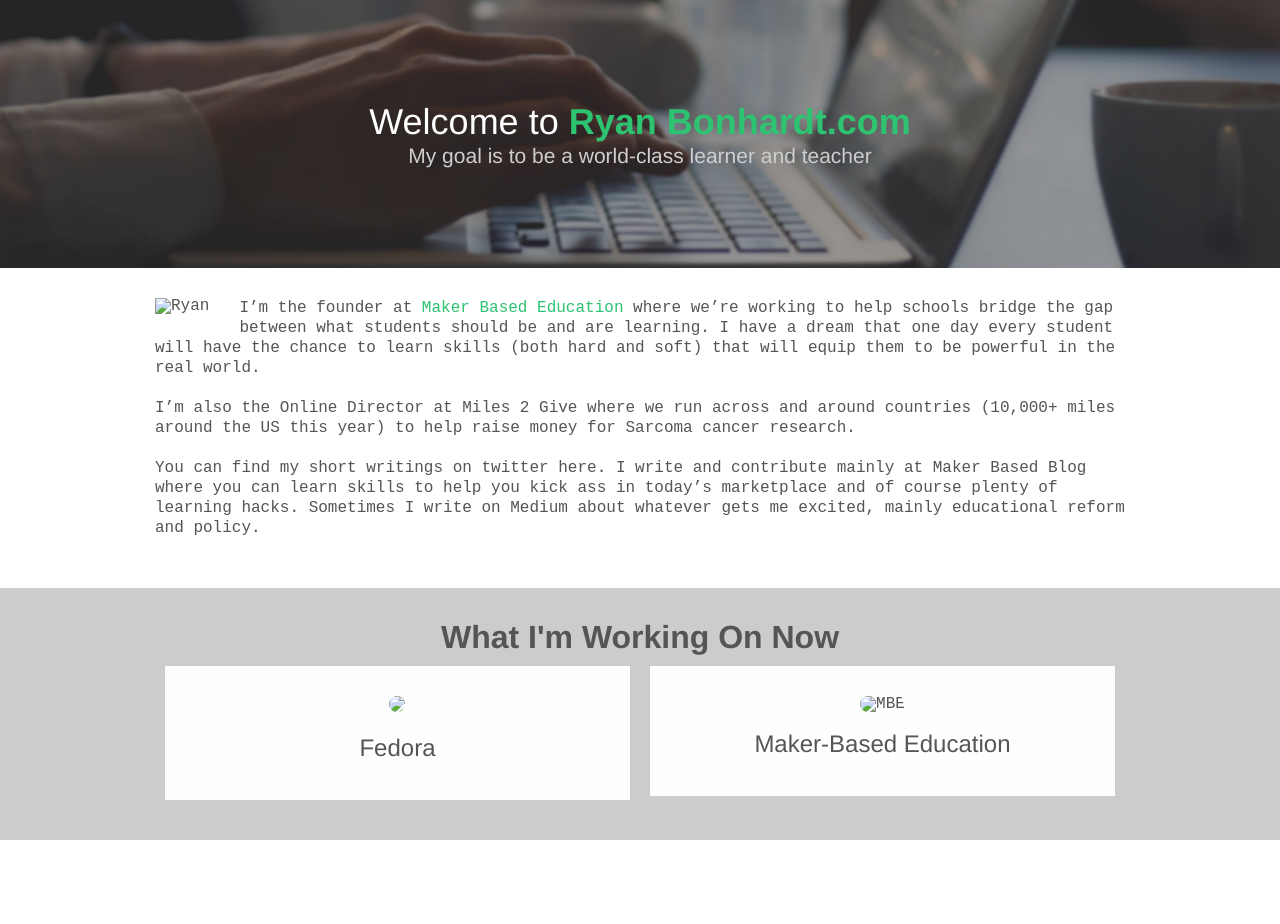
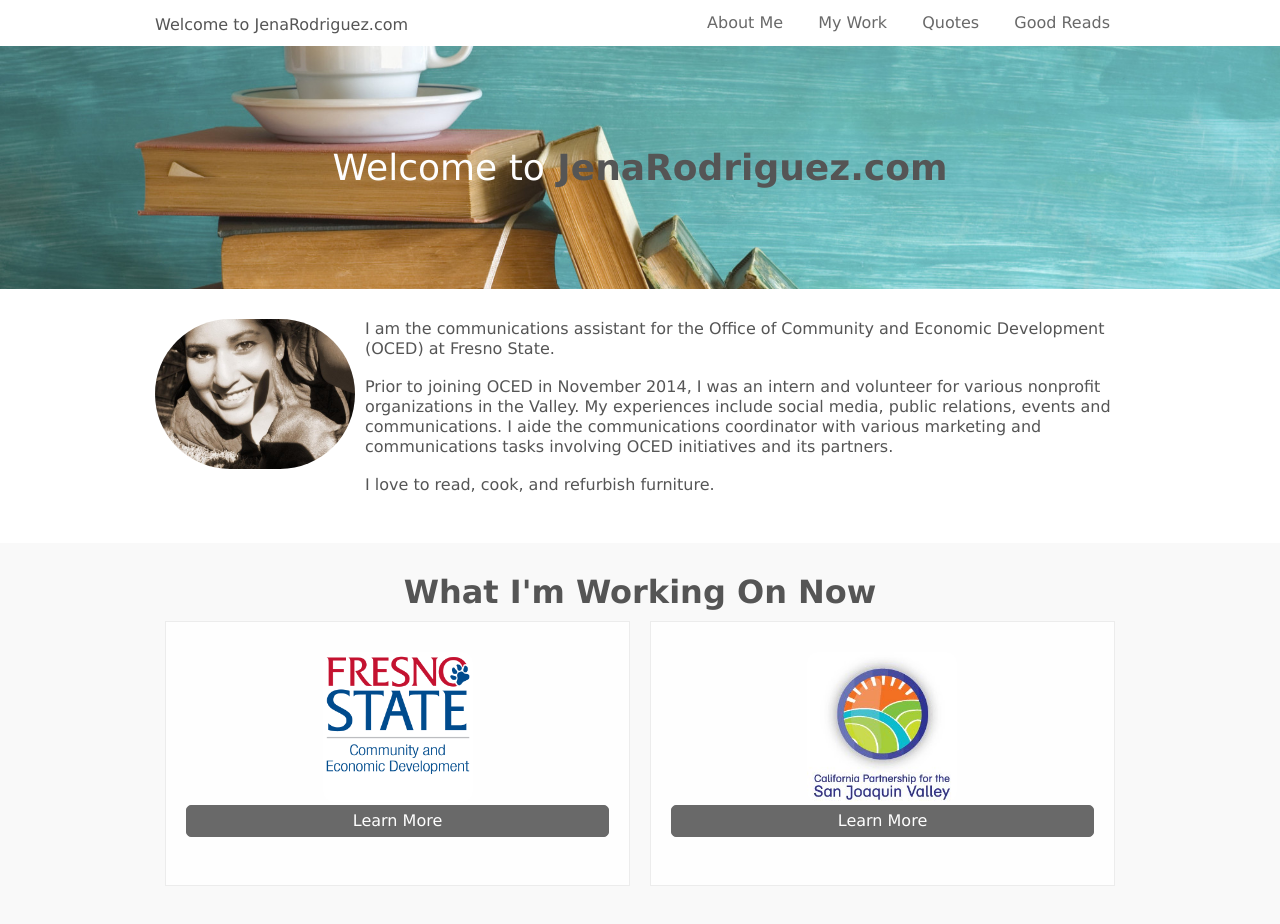
Before and after one commit to jenacrod/jenacrod.github.io, a plain HTML site: page index.html in a window 1280 px wide. Before the commit the page ends 840 px from the top, so only its background shows below. Drawn offline with Linux system fonts and the light colour scheme.

Commit message:
jena_rodriguez_practice

```diff
--- a/css/style.css
+++ b/css/style.css
@@ -5,13 +5,13 @@
 }
 
 body {
-	font-family: 'courier new', courier, sans-serif;
+	font-family: Geneva, Tahoma, Verdana, sans-serif;
 	font-weight: 500;
 	color: #555;
 }
 
 h1, h2, h3 {
-	font-family: 'Helvetica Neue', Helvetica, Arial, sans-serif;
+	font-family: Geneva, Tahoma, Verdana, sans-serif;
 }
 
 h1 {
@@ -25,12 +25,12 @@ h2 {
 p {
 	font-size: 16px;
 	line-height: 20px;
-	margin-bottom: 20px;
+	margin-bottom: 18px;;
 }
 
 a {
   text-decoration: none;
-  color: #2ec371;
+  color: #696969;
 }
 
 blockquote {
@@ -49,39 +49,67 @@ section {
 	padding-bottom: 30px;
 }
 
+/* Navbar */
+#header-title {
+	float: left;
+	padding-top: 15px;
+	margin-bottom: 0px;
+}
+
+#header-nav {
+	float: right;
+	color: ;
+}
+
+#header-nav li {
+	display: inline-block;
+	vertical-align: top;
+}
+
+#header-nav li a {
+	display: block;
+	padding: 15px;
+}
+
+#header-nav li a:hover {
+	background-color: #AFEEEE;
+}
+
 /* Top Section Styling */
 
 #top {
   text-align: center;
-  background-color: #cbd0d2;
   padding-top: 100px;
   padding-bottom: 100px;
-  background: url('../images/hero-bg-dark.jpg') no-repeat center center;
+  background: url('../images/o-BOOK-COFFEE.jpg')no-repeat center center;
   background-size: cover;
 }
 
 #top h1 {
-	color: #2ec371;
+	color: 696969;
 	font-weight: 800;
 }
 
 #top h2 {
-	color: #cecece;
+	color: 696969;
 	font-weight: 200;
 }
 
 /* Middle Section */
 
-#ryan-image{
+#jena-image{
   float: left;
-  margin-right: 30px;
-  margin-bottom: 20px;
+  margin-right: 10px;
+  margin-bottom: 10px;
+  border-radius: 75px;
+  width: 200px;
+  height: auto;
 }
 
 /* Bottom Section */
 
 #bottom {
-	background-color: #ccc;
+	background-color: #f9f9f9;
 	text-align: center;
 }
 
@@ -99,16 +127,18 @@ section {
 
 #bottom img {
   max-height: 150px;
-  border-radius: 10px;
+  border-radius: 10px;;
 }
 
 .one-half {
   background-color: #fefefe;
-  /* border: 1px solid #ccc; */
+  border: 1px solid #ececec;
   width: 48%;
-  float: left;
+  /*float: left;*/
+  display: inline-block;
   padding: 30px 20px;
   margin: 1%;
+  vertical-align: top;
 }
 
 /* Universal */
@@ -123,15 +153,27 @@ section {
 	color: #fefefe;
 }
 
+.btn {
+  background-color: #696969;
+  border: 1px solid #696969;
+  color: #fefefe;
+  padding: 5px 10px;
+  border-radius: 5px;
+}
+
+.btn:hover {
+	background-color: #AFEEEE;;
+}
+
 /* clearfix */
 .row:before,
-.row:after {
+.row:after, .clearfix:before, .clearfix:after {
     content: "";
     display: table;
 }
-.row:after {
+.row:after, .clearfix:after {
     clear: both;
 }
-.row {
+.row, .clearfix {
     zoom: 1; /* For IE 6/7 (trigger hasLayout) */
 }
--- a/index.html
+++ b/index.html
@@ -2,25 +2,47 @@
 <html lang="en">
 <head>
 	<meta charset="UTF-8">
-	<title>Ryan Bonhard</title>
+	<title>Jena Rodriguez</title>
 	<link href="css/resset.css" rel="stylesheet">
 	<link href="css/style.css" rel="stylesheet">
 
 </head>
+
 <body>
+
+	<header>
+		<div class="container clearfix">
+			<p id="header-title">Welcome to JenaRodriguez.com</p>
+			<ul id="header-nav">
+				<li>
+					<a href="#">About Me</a>
+				</li>
+				<li>
+					<a href="#">My Work</a>
+				</li>
+				<li>
+					<a href="#">Quotes</a>
+				</li>
+				<li>
+					<a href="#">Good Reads</a>
+				</li>
+			</ul>
+		</div>
+	</header>
+
 	<section id="top">
-		<h1><span class="skinny">Welcome to</span> Ryan Bonhardt.com</h1>
-		<h2>My goal is to be a world-class learner and teacher</h2>
+		<h1><span class="skinny">Welcome to</span> JenaRodriguez.com</h1>
+		<h2></h2>
 	</section>
 
 	<section>
 	<div class="container">
-		<img id="ryan-image" src="images/ryan-hat.png" alt="Ryan">
-		<p>I’m the founder at <a href="http://www.makerbased.com/" target="_blank3">Maker Based Education</a> where we’re working to help schools bridge the gap between what students should be and are learning. I have a dream that one day every student will have the chance to learn skills (both hard and soft) that will equip them to be powerful in the real world.</p>
+		<img id="jena-image" src="images/f-jena.jpg" alt="Jena">
+		<p>I am the communications assistant for the Office of Community and Economic Development (OCED) at Fresno State.</p>
 
-		<p>I’m also the Online Director at Miles 2 Give where we run across and around countries (10,000+ miles around the US this year) to help raise money for Sarcoma cancer research.</p>
+		<p>Prior to joining OCED in November 2014, I was an intern and volunteer for various nonprofit organizations in the Valley. My experiences include social media, public relations, events and communications. I aide the communications coordinator with various marketing and communications tasks involving OCED initiatives and its partners.</p>
 
-		<p>You can find my short writings on twitter here. I write and contribute mainly at Maker Based Blog where you can learn skills to help you kick ass in today’s marketplace and of course plenty of learning hacks. Sometimes I write on Medium about whatever gets me excited, mainly educational reform and policy.</p>
+		<p>I love to read, cook, and refurbish furniture.</p>
 	</div>
 	</section>
 
@@ -29,12 +51,11 @@
 			<h2>What I'm Working On Now</h2>
 			<div class="row">
 				<div class="one-half">
-				<img src="images/fedora_logo.png" atl="Fedora">
-					<h3>Fedora</h3>
-				</div>
-				<div class="one-half">
-				<img src="images/mbe-logo.png" alt="MBE">
-					<h3>Maker-Based Education</h3>
+				<img src="images/OCED.png" atl="Fedora">
+					<p class="btn">Learn More</p>
+				</div><div class="one-half">
+				<img src="images/partnership.jpg" alt="MBE">
+					<p class="btn">Learn More</p>
 				</div>
 			</div>
 		</div>
```
Also changed, not shown: images/8-Books-That-Will-Leave-You-Feeling-Amazing-And-On-Top-Of-The-World.jpg (added), images/OCED.png (added), images/f-jena.jpg (added), images/field-flowers.jpg (added), images/flowers.jpeg (added), images/o-BOOK-COFFEE.jpg (added), images/old_books.jpeg (added), images/open-book-1690.jpg (added), images/partnership.jpg (added), images/s_Jena.jpg (added).
